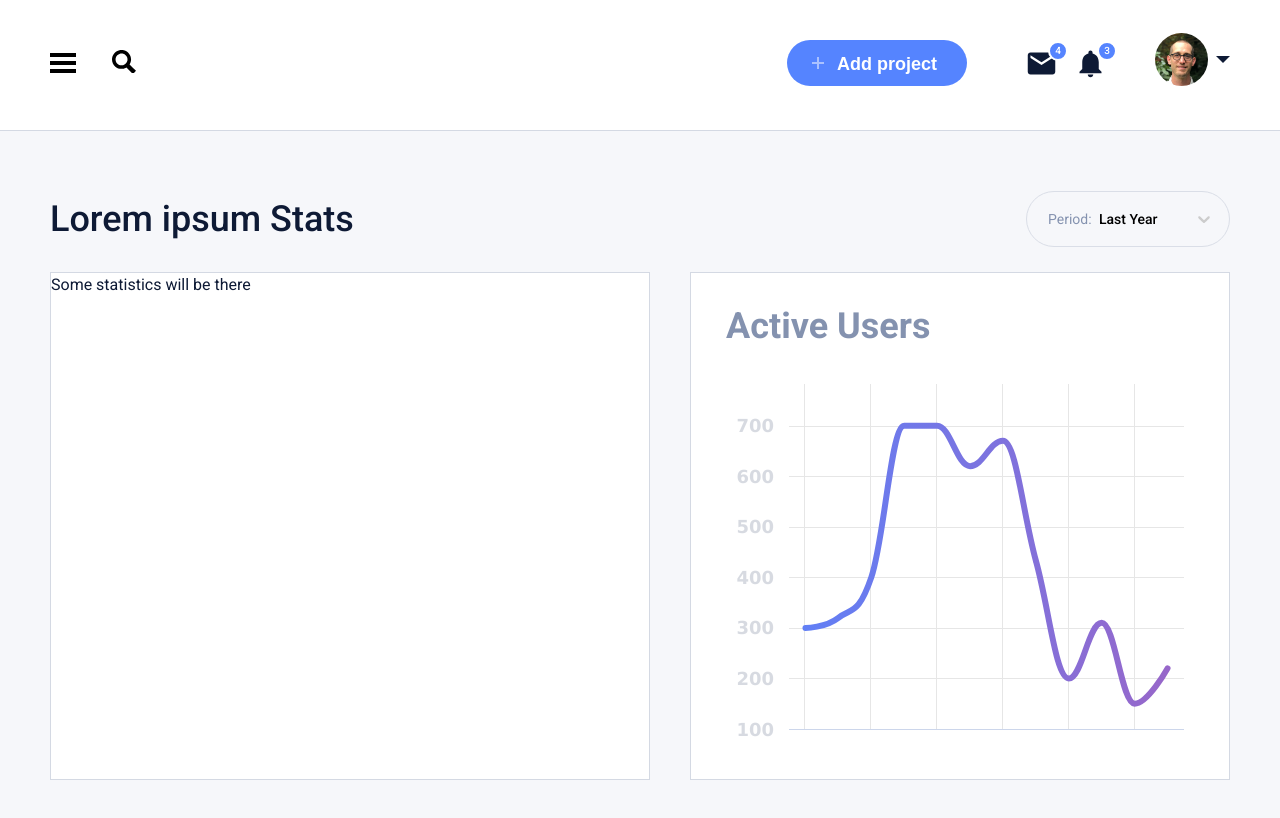
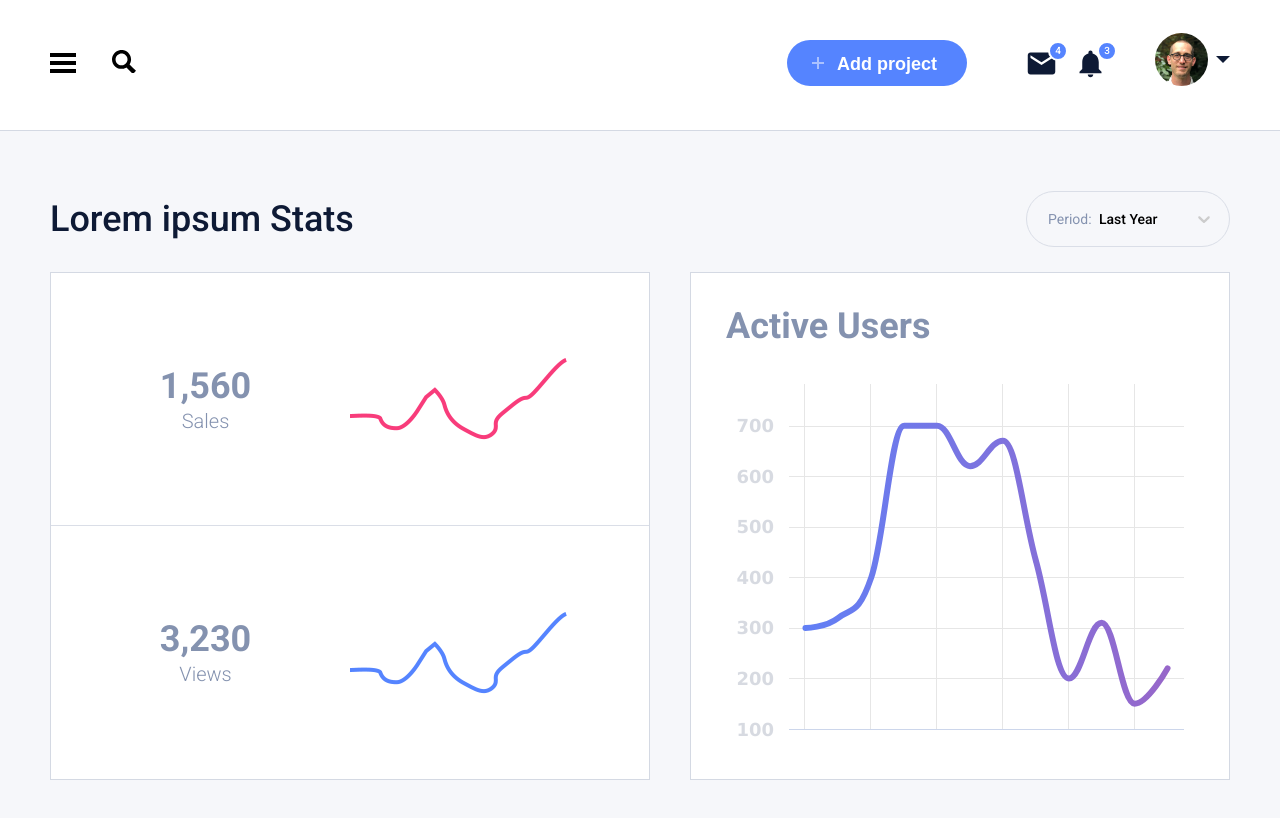
Before and after one commit to AlexKobiliansky/mercury, a React (Create React App) app: page /statistics in a window 1280 px wide. Shown: the top 818 px of the page. Built offline with nearby package versions, Linux system fonts and the light colour scheme; sample sign-in values are in the browser's storage; what javascript-time-ago would draw is missing.

Commit message:
create TotalStats component

```diff
--- a/src/components/Statistics/Statistics.jsx
+++ b/src/components/Statistics/Statistics.jsx
@@ -2,13 +2,18 @@ import React, {useState} from 'react';
 import {withAuthRedirect} from '../../hoc/withAuthRedirect';
 import BoxHeader from "../ui/atoms/BoxHeader/BoxHeader";
 import Select from "../ui/atoms/Select/Select";
-import ActiveUsersChartConfig from "../../config/ActiveUsersChart.config";
-
-//styles
-import hs from '../Home/Home.module.sass'
 import Box from "../ui/atoms/Box/Box";
 import Highcharts from "highcharts";
 import HighchartsReact from "highcharts-react-official";
+import TotalStats from "./TotalStats/TotalStats";
+//config
+import ActiveUsersChartConfig from "../../config/ActiveUsersChart.config";
+//styles
+import hs from '../Home/Home.module.sass';
+//images
+import statsImg1 from 'img/stats-img-1.png';
+import statsImg2 from 'img/stats-img-2.png';
+
 
 function Statistics(props) {
 
@@ -19,6 +24,9 @@ function Statistics(props) {
         'Last Week': [123, 444, 45, 355, 700, 520, 1670, 433, 500, 610, 350, 220],
         'Yesterday': [111, 222, 1304, 700, 5000, 620, 3740, 2800, 3000, 1500, 1000, 2000],
     };
+
+    let sales = 1560;
+    let views = 3230;
 
     let activeUsersDataSelect = [];
     for (let item in activeUsersData) {
@@ -34,7 +42,6 @@ function Statistics(props) {
         });
     }
 
-
     return (
         <div>
             <BoxHeader customClass={hs.marginHeader}>
@@ -46,7 +53,16 @@ function Statistics(props) {
             </BoxHeader>
 
             <div className={hs.homeTop}>
-                <Box>Some statistics will be there</Box>
+                <Box>
+                    <TotalStats
+                        value={sales}
+                        title='Sales'
+                        img={statsImg1}/>
+                    <TotalStats
+                        value={views}
+                        title='Views'
+                        img={statsImg2}/>
+                </Box>
 
                 <Box customClass={hs.boxPadding}>
                     <BoxHeader>
--- /dev/null
+++ b/src/components/Statistics/TotalStats/TotalStats.jsx
@@ -0,0 +1,22 @@
+import React from 'react';
+
+//functions
+import numberWithCommas from '../../../functions/numberWithCommas'
+//styles
+import s from './TotalStats.module.sass'
+
+function TotalStats(props) {
+    return (
+        <div className={s.totalStats}>
+            <div className={s.content}>
+                <div className={s.value}>{numberWithCommas(props.value)}</div>
+                <div className={s.title}>{props.title}</div>
+            </div>
+            <div className={s.imgWrap}>
+                <img src={props.img} alt="alt"/>
+            </div>
+        </div>
+    );
+}
+
+export default TotalStats;
--- /dev/null
+++ b/src/components/Statistics/TotalStats/TotalStats.module.sass
@@ -0,0 +1,31 @@
+.totalStats
+  height: 50%
+  border-bottom: 1px solid #dadee7
+  padding: 30px
+  display: flex
+  align-items: center
+  &>div
+    width: 50%
+    text-align: center
+  &:last-child
+    border-bottom: none
+
+.content
+  color: #8492af
+  line-height: 1
+  padding-right: 20px
+
+.value
+  font-size: 36px
+  font-weight: 700
+
+.title
+  font-size: 20px
+  font-weight: 300
+  margin-top: 7px
+
+.imgWrap
+  img
+    display: block
+    max-width: 100%
+    height: auto
--- /dev/null
+++ b/src/functions/numberWithCommas.js
@@ -0,0 +1,3 @@
+export default function numberWithCommas(x) {
+    return x.toString().replace(/\B(?=(\d{3})+(?!\d))/g, ",");
+}
```
Also changed, not shown: src/img/stats-img-1.png (added), src/img/stats-img-2.png (added).
